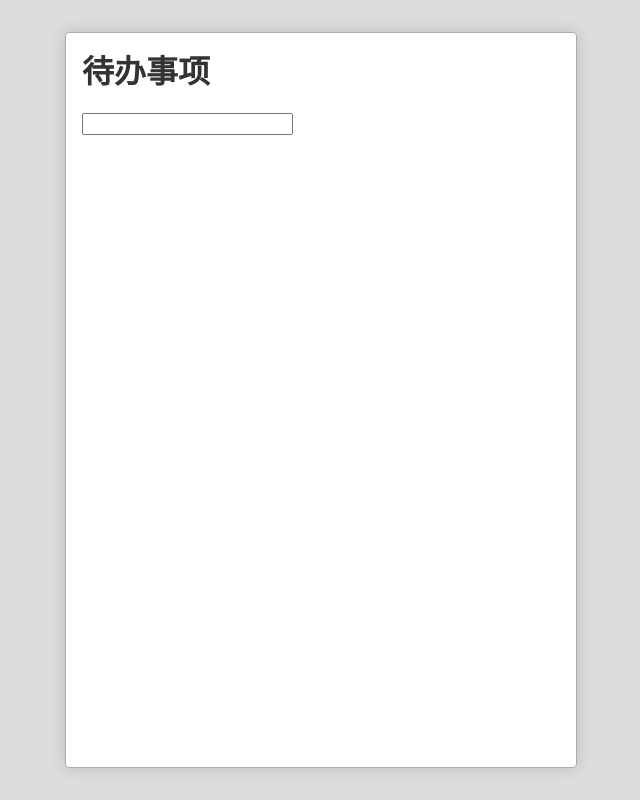
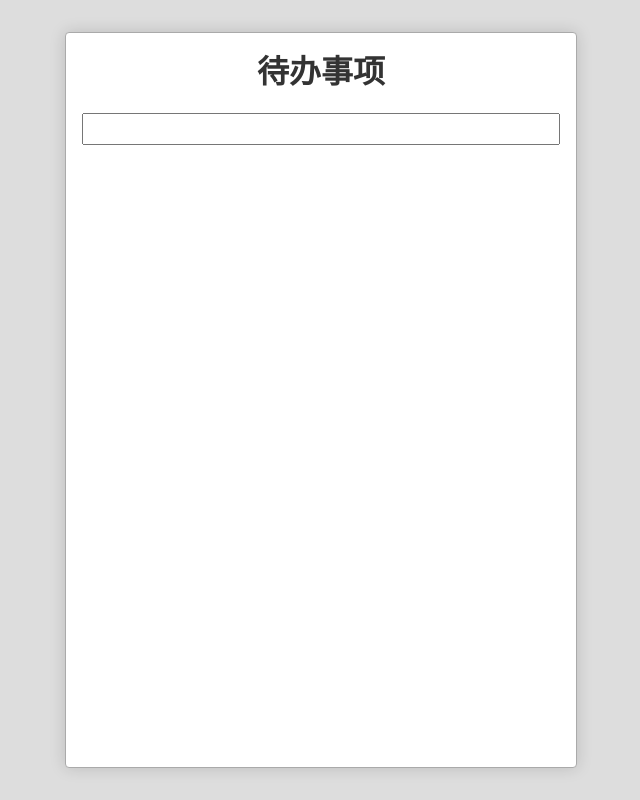
Before and after one commit to abc02/react-todos, a React (Create React App) app: page / in a window 1280 px wide. Shown: the whole page, without its empty margins (319-959 px from the left). Built offline with nearby package versions, Linux system fonts and the light colour scheme.

Commit message:
add todoInput

```diff
--- a/src/App.css
+++ b/src/App.css
@@ -9,6 +9,9 @@
   min-width: 32em;
   box-shadow: 0 0 1em hsla(0, 0%, 0%, .15)
 }
+.App > h1{
+  text-align: center;
+}
 .App > .todoList > li:nth-child(odd){
   background: #eee;
 }
--- /dev/null
+++ b/src/TodoInput.css
@@ -0,0 +1,7 @@
+.TodoInput{
+    width: 100%;
+    line-height: 1.8;
+    margin-bottom: 1em;
+    font-size:16px;
+    padding: 0 .2em;
+}
--- a/src/TodoInput.js
+++ b/src/TodoInput.js
@@ -1,4 +1,5 @@
 import React, { Component } from 'react'
+import './TodoInput.css'
 
 class TodoInput extends Component {
     constructor() {
@@ -20,6 +21,7 @@ class TodoInput extends Component {
     render() {
         return (
             <input type="text" value={this.props.content}
+                className="TodoInput"
             // 触发change事件，调用changeTitle方法
                 onChange={this.changeTitle}
                 onKeyPress={this.submit}
```
